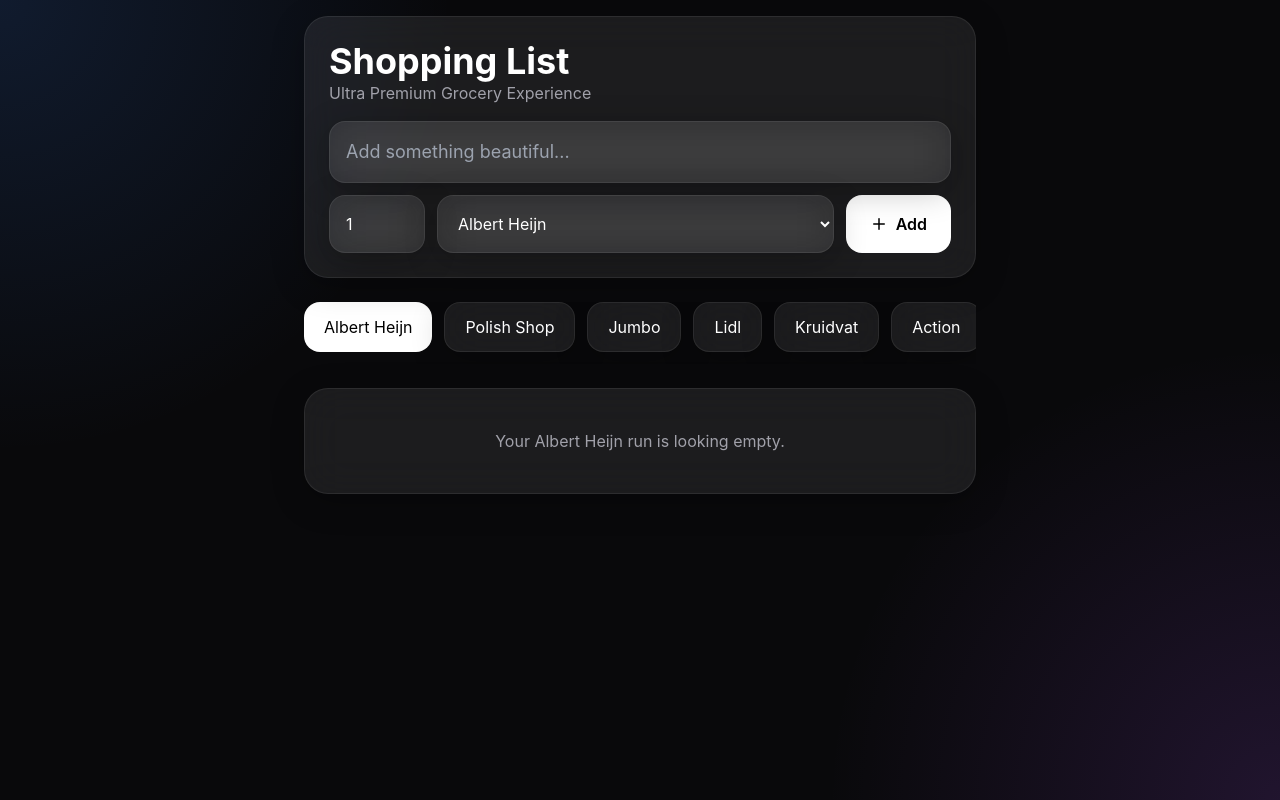
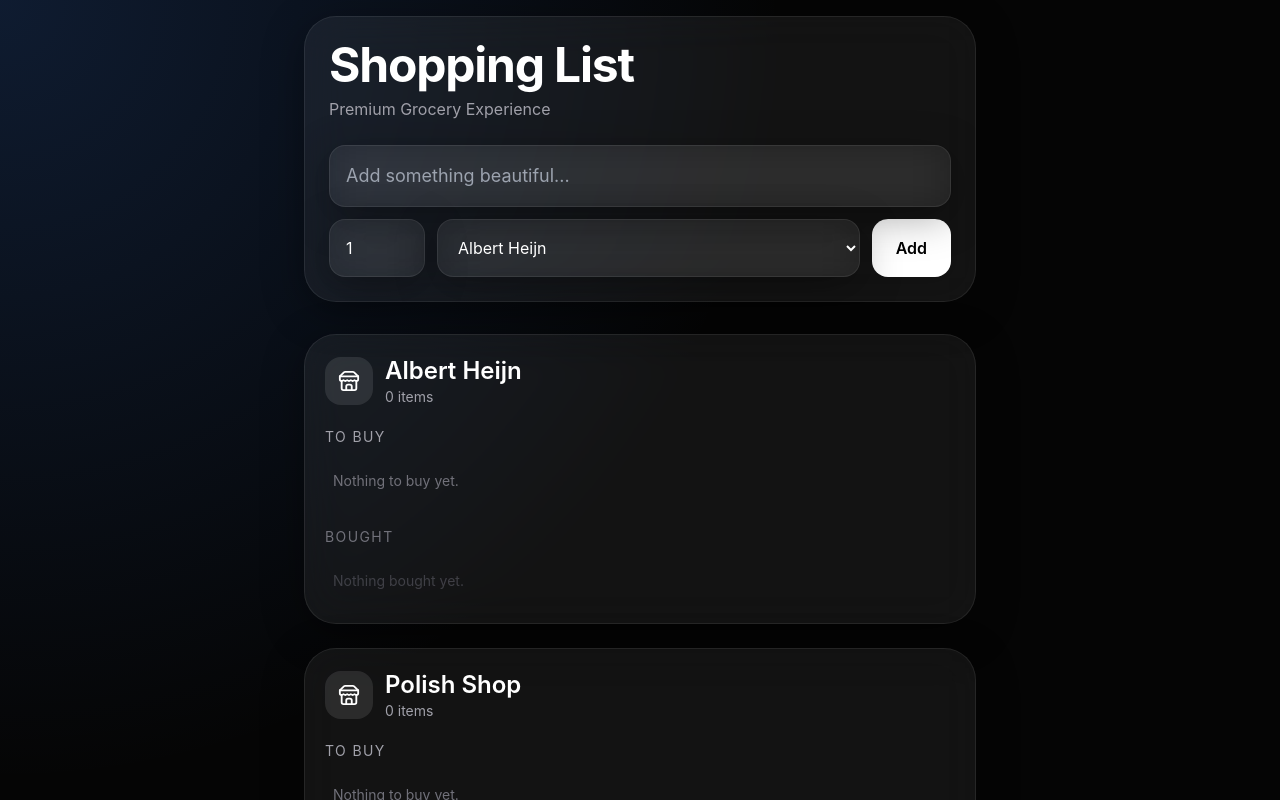
Before and after one commit to lucianpopa18/shopping-list-app, a React (Vite) app: page / in a window 1280 px wide. Shown: the top 800 px of the page. Built offline with nearby package versions, Linux system fonts and the light colour scheme.

Commit message:
Update: shopping-list-v2

```diff
--- a/index.html
+++ b/index.html
@@ -1,13 +1 @@
-
-<!DOCTYPE html>
-<html lang="en">
-  <head>
-    <meta charset="UTF-8" />
-    <meta name="viewport" content="width=device-width, initial-scale=1.0" />
-    <title>Shopping List</title>
-  </head>
-  <body>
-    <div id="root"></div>
-    <script type="module" src="/src/main.jsx"></script>
-  </body>
-</html>
+<!DOCTYPE html><html><body><div id="root"></div><script type="module" src="/src/main.jsx"></script></body></html>
--- a/package.json
+++ b/package.json
@@ -1,6 +1,6 @@
 
 {
-  "name": "shopping-list-ultra-premium",
+  "name": "shopping-list-v2",
   "private": true,
   "version": "1.0.0",
   "type": "module",
@@ -12,8 +12,7 @@
     "framer-motion": "^11.0.0",
     "lucide-react": "^0.378.0",
     "react": "^18.2.0",
-    "react-dom": "^18.2.0",
-    "zustand": "^4.5.2"
+    "react-dom": "^18.2.0"
   },
   "devDependencies": {
     "@vitejs/plugin-react": "^4.2.1",
--- a/src/App.jsx
+++ b/src/App.jsx
@@ -1,7 +1,7 @@
 
-import { useState, useEffect } from 'react'
-import { motion } from 'framer-motion'
-import { Plus, Trash2, Check } from 'lucide-react'
+import { useEffect, useState } from 'react'
+import { motion, AnimatePresence } from 'framer-motion'
+import { Check, Trash2, Store } from 'lucide-react'
 
 const stores = [
   'Albert Heijn',
@@ -14,16 +14,15 @@ const stores = [
 
 export default function App() {
   const [lists, setLists] = useState(() => {
-    return JSON.parse(localStorage.getItem('premium-shopping')) || {}
+    return JSON.parse(localStorage.getItem('shopping-v2')) || {}
   })
 
   const [item, setItem] = useState('')
   const [qty, setQty] = useState(1)
   const [store, setStore] = useState(stores[0])
-  const [activeStore, setActiveStore] = useState(stores[0])
 
   useEffect(() => {
-    localStorage.setItem('premium-shopping', JSON.stringify(lists))
+    localStorage.setItem('shopping-v2', JSON.stringify(lists))
   }, [lists])
 
   const addItem = () => {
@@ -33,68 +32,65 @@ export default function App() {
       id: Date.now(),
       name: item,
       qty,
-      completed: false
+      completed: false,
     }
 
     setLists(prev => ({
       ...prev,
-      [store]: [...(prev[store] || []), newItem]
+      [store]: [...(prev[store] || []), newItem],
     }))
 
     setItem('')
     setQty(1)
   }
 
-  const toggleItem = id => {
+  const toggleItem = (storeName, id) => {
     setLists(prev => ({
       ...prev,
-      [activeStore]: prev[activeStore].map(i =>
+      [storeName]: prev[storeName].map(i =>
         i.id === id ? { ...i, completed: !i.completed } : i
-      )
+      ),
     }))
   }
 
-  const deleteItem = id => {
+  const deleteItem = (storeName, id) => {
     setLists(prev => ({
       ...prev,
-      [activeStore]: prev[activeStore].filter(i => i.id !== id)
+      [storeName]: prev[storeName].filter(i => i.id !== id),
     }))
   }
 
-  const currentItems = lists[activeStore] || []
-
   return (
-    <div className="min-h-screen p-4">
+    <div className="min-h-screen p-4 pb-20">
       <div className="max-w-2xl mx-auto">
 
         <motion.div
           initial={{ opacity: 0, y: -20 }}
           animate={{ opacity: 1, y: 0 }}
-          className="glass rounded-3xl p-6 sticky top-4 z-10 mb-6"
+          className="glass rounded-[32px] p-6 sticky top-4 z-50 mb-8"
         >
-          <div className="flex items-center justify-between mb-4">
-            <div>
-              <h1 className="text-4xl font-bold">Shopping List</h1>
-              <p className="text-zinc-400">
-                Ultra Premium Grocery Experience
+          <h1 className="text-5xl font-bold tracking-tight mb-2">
+            Shopping List
+          </h1>
+
+          <p className="text-zinc-400 mb-6">
+            Premium Grocery Experience
           </p>
-            </div>
-          </div>
 
-          <div className="flex flex-col gap-3">
+          <div className="space-y-3">
             <input
               value={item}
               onChange={e => setItem(e.target.value)}
               onKeyDown={e => e.key === 'Enter' && addItem()}
               placeholder="Add something beautiful..."
-              className="glass rounded-2xl p-4 outline-none text-lg"
+              className="glass w-full rounded-2xl p-4 text-lg outline-none"
             />
 
             <div className="flex gap-3">
               <input
                 type="number"
+                min="1"
                 value={qty}
-                min="1"
                 onChange={e => setQty(Number(e.target.value))}
                 className="glass rounded-2xl p-4 w-24 outline-none"
               />
@@ -102,84 +98,161 @@ export default function App() {
               <select
                 value={store}
                 onChange={e => setStore(e.target.value)}
-                className="glass rounded-2xl p-4 flex-1 outline-none bg-transparent"
+                className="glass rounded-2xl p-4 flex-1 bg-transparent outline-none"
               >
                 {stores.map(s => (
-                  <option key={s} className="text-black">{s}</option>
+                  <option key={s} className="text-black">
+                    {s}
+                  </option>
                 ))}
               </select>
 
               <motion.button
-                whileTap={{ scale: 0.92 }}
-                whileHover={{ scale: 1.04 }}
+                whileTap={{ scale: 0.94 }}
+                whileHover={{ scale: 1.03 }}
                 onClick={addItem}
-                className="rounded-2xl px-6 bg-white text-black font-semibold flex items-center gap-2"
+                className="bg-white text-black rounded-2xl px-6 font-semibold"
               >
-                <Plus size={18} />
                 Add
               </motion.button>
             </div>
           </div>
         </motion.div>
 
-        <div className="flex gap-3 overflow-auto pb-3 mb-6">
-          {stores.map(s => (
-            <motion.button
-              whileTap={{ scale: 0.95 }}
-              key={s}
-              onClick={() => setActiveStore(s)}
-              className={`px-5 py-3 rounded-2xl whitespace-nowrap transition-all ${
-                activeStore === s
-                  ? 'bg-white text-black'
-                  : 'glass'
-              }`}
+        <div className="space-y-6">
+          {stores.map(storeName => {
+            const items = lists[storeName] || []
+            const todo = items.filter(i => !i.completed)
+            const bought = items.filter(i => i.completed)
+
+            return (
+              <motion.div
+                key={storeName}
+                layout
+                className="glass rounded-[32px] p-5"
               >
-              {s}
-            </motion.button>
-          ))}
+                <div className="flex items-center gap-3 mb-5">
+                  <div className="w-12 h-12 rounded-2xl bg-white/10 flex items-center justify-center">
+                    <Store size={22} />
                   </div>
 
-        <div className="space-y-4">
-          {currentItems.length === 0 ? (
-            <div className="glass rounded-3xl p-10 text-center text-zinc-400">
-              Your {activeStore} run is looking empty.
+                  <div>
+                    <h2 className="text-2xl font-semibold">
+                      {storeName}
+                    </h2>
+
+                    <p className="text-zinc-400 text-sm">
+                      {items.length} items
+                    </p>
                   </div>
-          ) : (
-            currentItems.map((i, index) => (
+                </div>
+
+                <div className="mb-6">
+                  <div className="text-zinc-400 text-sm uppercase tracking-widest mb-3">
+                    To Buy
+                  </div>
+
+                  <div className="space-y-3">
+                    <AnimatePresence>
+                      {todo.length === 0 && (
+                        <div className="text-zinc-500 text-sm px-2 py-3">
+                          Nothing to buy yet.
+                        </div>
+                      )}
+
+                      {todo.map(i => (
                         <motion.div
+                          layout
+                          initial={{ opacity: 0, y: 10 }}
+                          animate={{ opacity: 1, y: 0 }}
+                          exit={{ opacity: 0, scale: 0.9 }}
                           key={i.id}
-                initial={{ opacity: 0, y: 20 }}
-                animate={{ opacity: 1, y: 0 }}
-                transition={{ delay: index * 0.05 }}
-                className="glass rounded-3xl p-5 flex items-center justify-between"
+                          className="glass rounded-2xl p-4 flex items-center justify-between"
                         >
                           <div className="flex items-center gap-4">
                             <button
-                    onClick={() => toggleItem(i.id)}
-                    className={`w-7 h-7 rounded-full border flex items-center justify-center ${
-                      i.completed ? 'bg-green-400 text-black' : ''
-                    }`}
-                  >
-                    {i.completed && <Check size={16} />}
-                  </button>
+                              onClick={() => toggleItem(storeName, i.id)}
+                              className="w-7 h-7 rounded-full border border-white/20"
+                            />
 
-                  <div className={i.completed ? 'line-through opacity-50' : ''}>
-                    <div className="text-lg font-medium">{i.name}</div>
-                    <div className="text-sm text-zinc-400">
+                            <div>
+                              <div className="text-lg font-medium">
+                                {i.name}
+                              </div>
+
+                              <div className="text-zinc-400 text-sm">
                                 Quantity: {i.qty}
                               </div>
                             </div>
                           </div>
 
                           <button
-                  onClick={() => deleteItem(i.id)}
-                  className="opacity-70 hover:opacity-100 transition"
+                            onClick={() => deleteItem(storeName, i.id)}
+                            className="opacity-70 hover:opacity-100"
                           >
                             <Trash2 size={18} />
                           </button>
                         </motion.div>
-            ))
+                      ))}
+                    </AnimatePresence>
+                  </div>
+                </div>
+
+                <div>
+                  <div className="text-zinc-500 text-sm uppercase tracking-widest mb-3">
+                    Bought
+                  </div>
+
+                  <div className="space-y-3 opacity-70">
+                    <AnimatePresence>
+                      {bought.length === 0 && (
+                        <div className="text-zinc-600 text-sm px-2 py-3">
+                          Nothing bought yet.
+                        </div>
                       )}
+
+                      {bought.map(i => (
+                        <motion.div
+                          layout
+                          initial={{ opacity: 0, y: 20 }}
+                          animate={{ opacity: 1, y: 0 }}
+                          exit={{ opacity: 0 }}
+                          key={i.id}
+                          className="glass rounded-2xl p-4 flex items-center justify-between"
+                        >
+                          <div className="flex items-center gap-4">
+                            <button
+                              onClick={() => toggleItem(storeName, i.id)}
+                              className="w-7 h-7 rounded-full bg-green-400 text-black flex items-center justify-center"
+                            >
+                              <Check size={16} />
+                            </button>
+
+                            <div className="line-through">
+                              <div className="text-lg font-medium">
+                                {i.name}
+                              </div>
+
+                              <div className="text-zinc-400 text-sm">
+                                Quantity: {i.qty}
+                              </div>
+                            </div>
+                          </div>
+
+                          <button
+                            onClick={() => deleteItem(storeName, i.id)}
+                            className="opacity-70 hover:opacity-100"
+                          >
+                            <Trash2 size={18} />
+                          </button>
+                        </motion.div>
+                      ))}
+                    </AnimatePresence>
+                  </div>
+                </div>
+              </motion.div>
+            )
+          })}
         </div>
       </div>
     </div>
--- a/src/styles.css
+++ b/src/styles.css
@@ -7,20 +7,16 @@ body {
   margin: 0;
   min-height: 100vh;
   background:
-    radial-gradient(circle at top left, rgba(59,130,246,0.15), transparent 30%),
-    radial-gradient(circle at bottom right, rgba(168,85,247,0.15), transparent 30%),
-    #09090b;
+    radial-gradient(circle at top left, rgba(59,130,246,0.18), transparent 30%),
+    radial-gradient(circle at bottom right, rgba(168,85,247,0.18), transparent 30%),
+    #050505;
   color: white;
   font-family: Inter, sans-serif;
 }
 
-* {
-  box-sizing: border-box;
+.glass {
+  background: rgba(255,255,255,0.06);
+  backdrop-filter: blur(22px);
+  border: 1px solid rgba(255,255,255,0.08);
+  box-shadow: 0 10px 40px rgba(0,0,0,0.35);
 }
-
-.glass {
-  background: rgba(255,255,255,0.08);
-  backdrop-filter: blur(20px);
-  border: 1px solid rgba(255,255,255,0.08);
-  box-shadow: 0 8px 32px rgba(0,0,0,0.25);
-}
```
Also changed, not shown: postcss.config.js (+1 -7 lines), tailwind.config.js (+1 -12 lines). Lines whose indentation alone changed are shown as unchanged.
